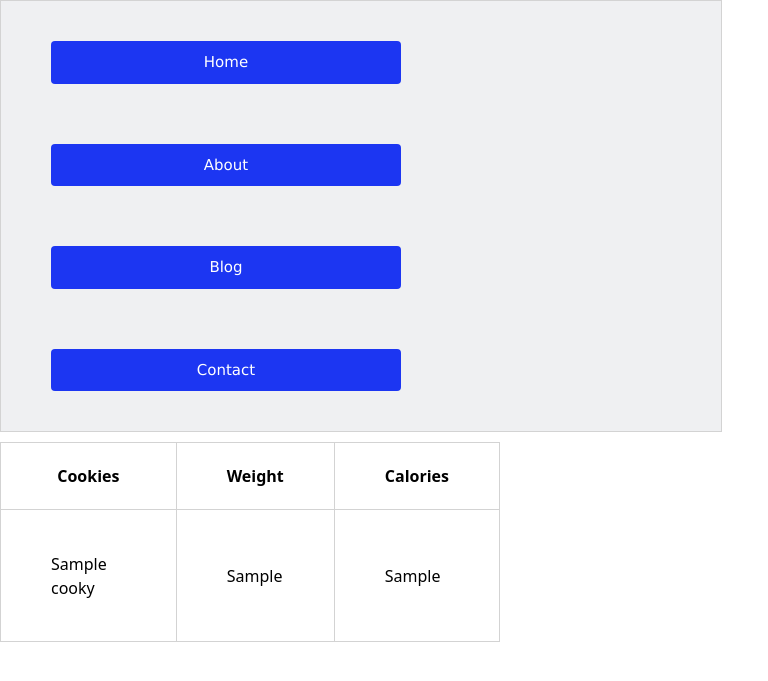
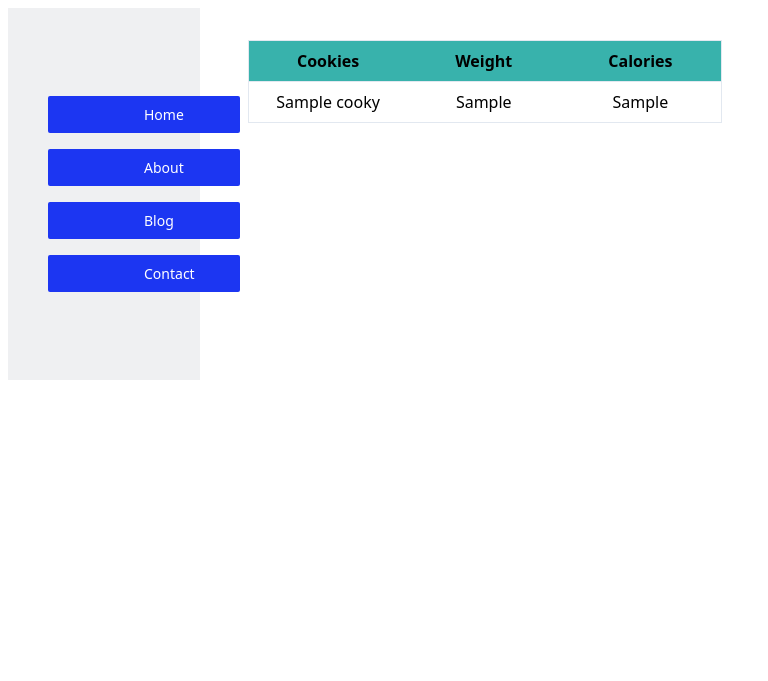
Before and after one commit to Marloes-Moraal/learning_heroes, a PHP site: page / in a window 768 px wide. Shown: the top 681 px of the page. Run offline with PHP 8.4, Linux system fonts and the light colour scheme; tables that the repository leaves empty or names only in its code hold one stand-in row (values such as "Sample post"); style sheets or scripts are compiled from the project's sources.

Commit message:
Changed some styling in tailwind CSS

```diff
--- a/index.php
+++ b/index.php
@@ -4,28 +4,29 @@
     <meta charset="UTF-8">
     <title>Learning Heroes</title>
     <link rel="stylesheet" href="styles.css" type="text/css">
+    <link rel="stylesheet" href="https://unpkg.com/tailwindcss/dist/tailwind.min.css" />
     <meta name="viewport" content="width=device-width, initial-scale=1.0">
 </head>
 <body>
 <nav>
-    <ul>
-        <li>Home</li>
-        <li>About</li>
-        <li>Blog</li>
-        <li>Contact</li>
+    <ul class="border-gray-400 background-grey w-screen py-20 m-0 sm:m-2 float-none sm:w-3/12 md:float-left ">
+        <li class="background-blue inline-block cursor-pointer list-none text-white text-sm text-center my-2 mx-10 py-2 px-24 w-10/12 rounded-sm">Home</li>
+        <li class="background-blue inline-block cursor-pointer list-none text-white text-sm text-center my-2 mx-10 py-2 px-24 w-10/12 rounded-sm">About</li>
+        <li class="background-blue inline-block cursor-pointer list-none text-white text-sm text-center my-2 mx-10 py-2 px-24 w-10/12 rounded-sm">Blog</li>
+        <li class="background-blue inline-block cursor-pointer list-none text-white text-sm text-center my-2 mx-10 py-2 px-24 w-10/12 rounded-sm">Contact</li>
     </ul>
 </nav>
 
 
-<table class="border-collapse float-left border-gray-400 py-4 px-4 ">
-    <tr>
+<table class="border-collapse float-left border-gray-400 py-4 px-4 m-10">
+    <tr class="bg-teal-500 border-grey border">
         <th class="py-2 px-12 text-center">
             Cookies
         </th>
-        <th>
+        <th class="py-2 px-12 text-center">
             Weight
         </th>
-        <th>
+        <th class="py-2 px-12 text-center">
             Calories
         </th>
     </tr>
@@ -49,7 +50,7 @@
                   if ($result->num_rows > 0) {
             // output data of each row
                 while($row = $result->fetch_assoc()) {
-                    echo "<tr><td>" . $row["Name"] . "</td><td>" . $row["Weight"] . " </td><td>" . $row["Calories"] . "</td></tr>";
+                    echo "<tr class='border border-gray'><td class='py-2 text-center'>" . $row["Name"] . "</td><td class='py-2 text-center'>" . $row["Weight"] . " </td><td class='py-2 text-center'>" . $row["Calories"] . "</td></tr>";
                 }
                 echo "</table>";
                 } else {
--- a/styles.css
+++ b/styles.css
@@ -4,81 +4,10 @@
 
 @tailwind utilities;
 
-ul {
-    border:1px lightgrey solid;
+.background-grey {
     background-color: #eff0f2;
-    width:20%;
-    padding: 200px 0;
-    margin: 10px;
-    float:left;
-
 }
 
-@media screen and (max-width: 800px) {
-    body{
-        margin:0;
-    }
-    ul {
-        padding:10px 0;
-        margin:0;
-        width:100%;
-
-    }
-    ul li {
-        display:inline-block;
-        width:50%;
-    }
+.background-blue {
+    background-color: #1c36f2;
 }
-
-
-@media only screen
-and (min-device-width: 768px)
-and (max-device-width: 1024px)
-and (-webkit-min-device-pixel-ratio: 1) {
-
-    ul {
-        width:94%;
-        padding:10px;
-
-    }
-    ul li {
-        display:inline-block;
-        width:50%;
-    }
-}
-
-
-ul li {
-    list-style-type:none;
-    background-color: #1c36f2;
-    color:white;
-    font-family: Geneva, sans-serif ;
-    font-size:15px;
-    padding: 10px 50px;
-    margin:30px 40px;
-    text-align:center;
-    border-radius:4px;
-
-}
-
-ul li:hover {
-    background-color: #558cf1;
-    cursor: pointer;
-
-}
-
-table {
-    float: left;
-    height:200px;
-    width:500px;
-    border:1px lightgrey solid;
-    border-spacing:0;
-    margin: 10px 0;
-
-
-}
-
-table tr td, th {
-    border: 1px lightgrey solid;
-    padding:0 50px;
-}
```
Also changed, not shown: README.md.
